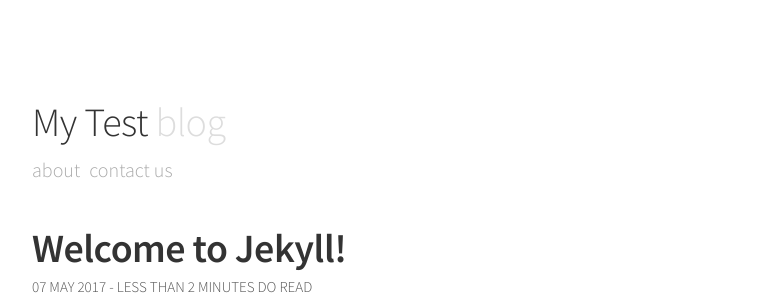
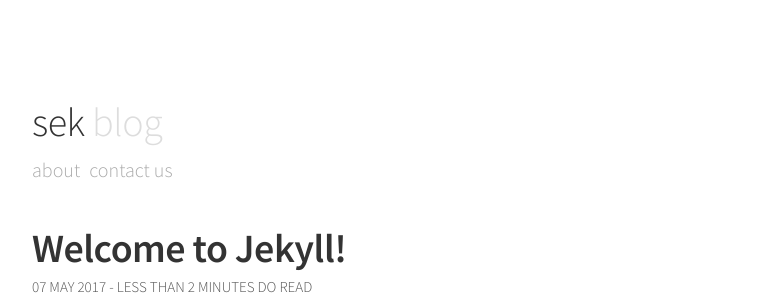
Before and after one commit to obsk498/sercankulak.github.io, a Jekyll site: the page built from _posts/2017-05-06-welcome-to-jekyll.markdown, in a window 1280 px wide. Shown: the top 297 px of the page, without its empty margins (248-1025 px from the left). Built offline with Jekyll 4.4.1, drawn with Linux system fonts in a browser that asks for light colours; comment, search, counter and statistics services are not loaded.

Commit message:
Update _config.yml

```diff
--- a/_config.yml
+++ b/_config.yml
@@ -13,13 +13,13 @@
 # you will see them accessed via {{ site.title }}, {{ site.email }}, and so on.
 # You can create any custom variable you would like, and they will be accessible
 # in the templates via {{ site.myvariable }}.
-title: My Test
+title: sek
 email: your-email@domain.com
-description: Blog para testar o Jekyll
-baseurl: "/minimal-blog" # the subpath of your site, e.g. /blog
-url: "" # the base hostname & protocol for your site, e.g. http://example.com
-twitter_username: testetwitter
-github_username:  rubgithub
+description:
+baseurl: "/" # the subpath of your site, e.g. /blog
+url: "http://sercankulak.com" # the base hostname & protocol for your site, e.g. http://example.com
+twitter_username: obzsek
+github_username:  obsk498
 
 # Build settings
 markdown: kramdown
```
